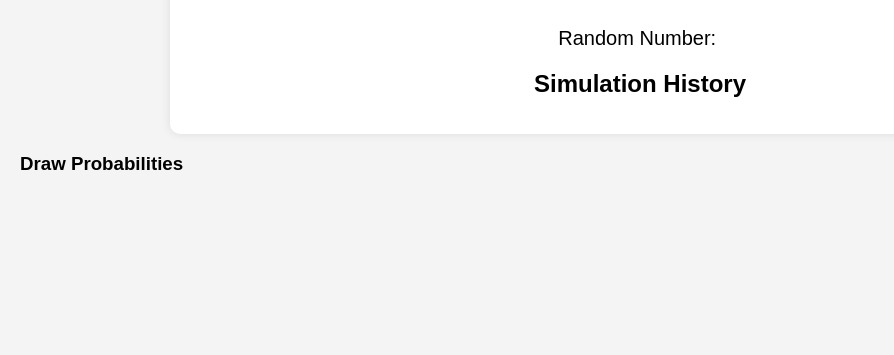
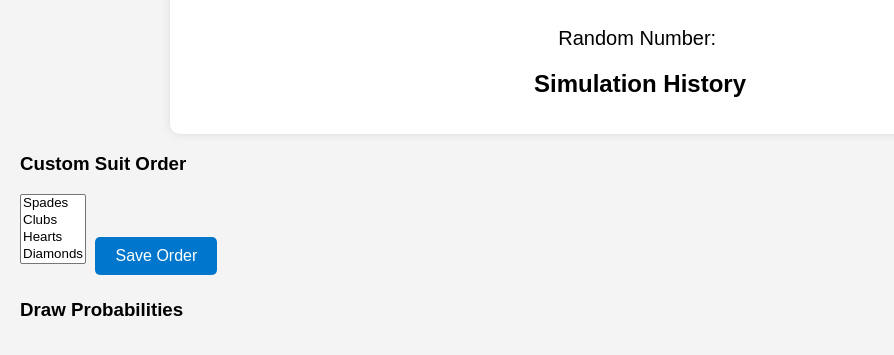
Before and after one commit to Kalasahn619/CardDraw--v2-sandbox, a plain HTML site: page docs/index.html in a window 1280 px wide. Shown: the part 159-514 px from the top of the page, without its empty margins (0-894 px from the left). Drawn offline with Linux system fonts and the light colour scheme.

Commit message:
Update index.html

```diff
--- a/docs/index.html
+++ b/docs/index.html
@@ -29,6 +29,17 @@
       <ul id="historyLog"></ul>
     </div>
   </div>
+  <!-- Just above the probability display -->
+<div id="suitOrderControl">
+  <h3>Custom Suit Order</h3>
+  <select id="suitOrderSelect" multiple>
+    <option value="♠">Spades</option>
+    <option value="♣">Clubs</option>
+    <option value="♥">Hearts</option>
+    <option value="♦">Diamonds</option>
+  </select>
+  <button onclick="saveSuitOrder()">Save Order</button>
+</div>
 
   <div id="probability-display">
   <h3>Draw Probabilities</h3>
```
